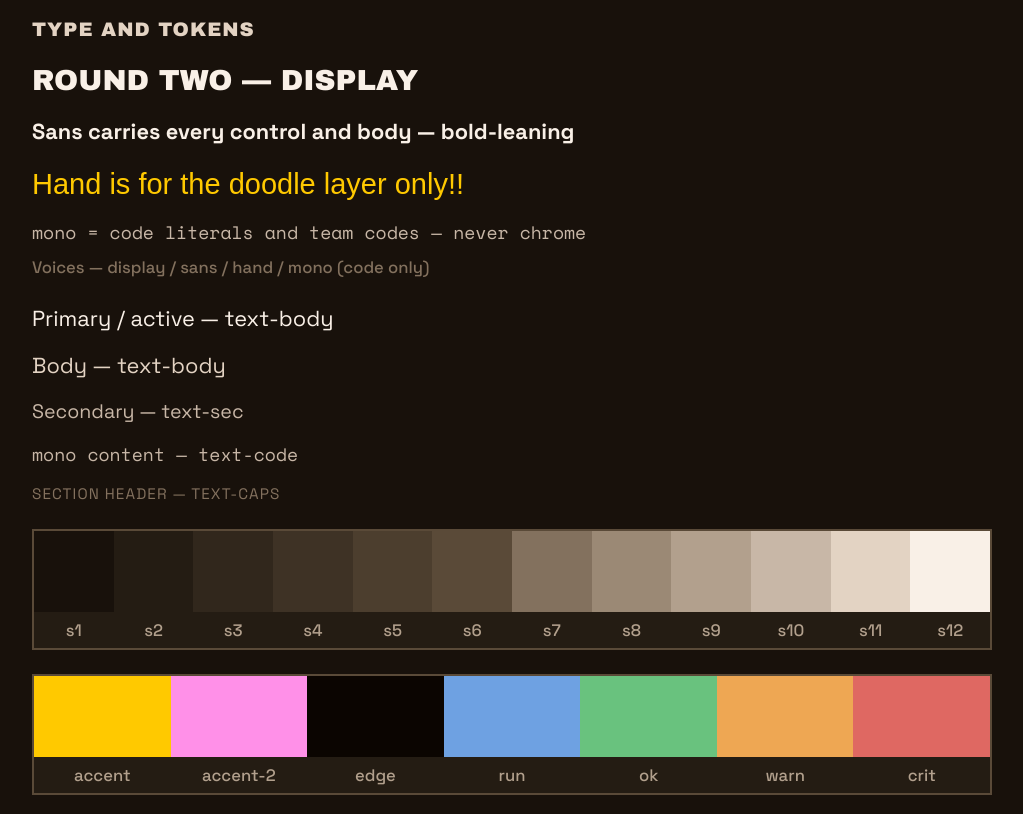
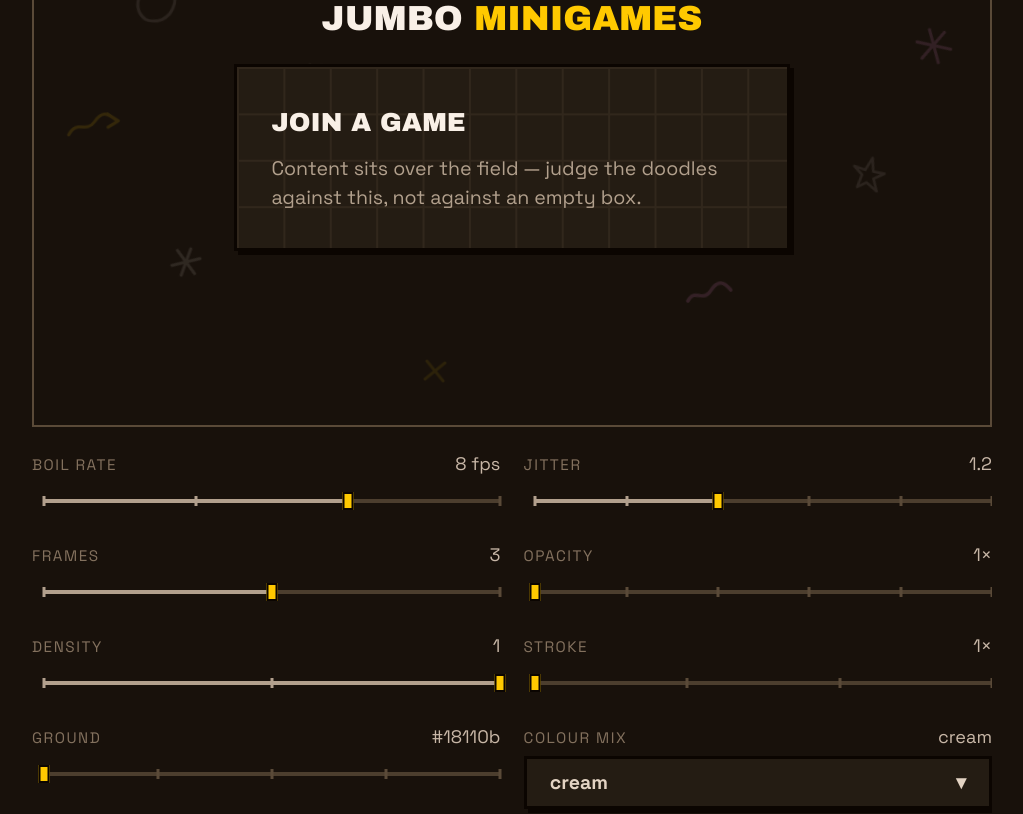
Before and after one commit to ajbarba01/jumbogames, a Next.js app: page /showcase in a window 1280 px wide. Shown: the part 7266-8080 px from the top of the page, without its empty margins (128-1151 px from the left). Built offline with nearby package versions, Linux system fonts and the light colour scheme; a web font is replaced by a local one.

Commit message:
feat(showcase): add a live tuning surface for the doodle field

```diff
--- /dev/null
+++ b/src/app/showcase/background-lab.tsx
@@ -0,0 +1,196 @@
+/**
+ * Dev-only tuning surface for the background doodle layer: every setting the
+ * field takes, wired to live controls over a contained preview. It renders the
+ * same DoodleField the app mounts, so what is tuned here is what ships — the
+ * panel at the foot prints the literal to paste into settings.ts.
+ */
+"use client";
+
+import { useState } from "react";
+import { Card, Select, StepSlider } from "@jumbo/ui";
+import { DoodleField } from "@/components/doodles/DoodleField";
+import { DOODLE_SETTINGS } from "@/components/doodles/settings";
+import type { DoodleMix } from "@/components/doodles/specs";
+
+const FPS = ["4", "6", "8", "12"] as const;
+const AMPLITUDE = ["0", "0.6", "1.2", "2", "3", "4.5"] as const;
+const FRAMES = ["2", "3", "4"] as const;
+const OPACITY = ["1", "1.5", "2", "3", "4.5", "6"] as const;
+const DENSITY = ["0.5", "0.75", "1"] as const;
+const STROKE = ["1", "1.25", "1.5", "2"] as const;
+// Progressively darker grounds against the theme's authored s1 (#18110b).
+const GROUND = ["#18110b", "#140e08", "#100b06", "#0b0704", "#050302"] as const;
+const MIXES: readonly DoodleMix[] = ["cream", "accent", "even"];
+
+function Knob({
+  label,
+  value,
+  children,
+}: {
+  label: string;
+  value: string;
+  children: React.ReactNode;
+}) {
+  // min-w-0: a grid item's default min-width is min-content, so a slider's
+  // intrinsic track width would otherwise push its column past its 1fr share.
+  return (
+    <div className="flex min-w-0 flex-col gap-1">
+      <div className="flex items-baseline justify-between gap-3">
+        <span className="text-caps uppercase tracking-widest text-s7">
+          {label}
+        </span>
+        <span className="text-code text-s10">{value}</span>
+      </div>
+      {children}
+    </div>
+  );
+}
+
+export function BackgroundLab(): React.JSX.Element {
+  const [fps, setFps] = useState<string>(String(DOODLE_SETTINGS.fps));
+  const [amplitude, setAmplitude] = useState<string>(
+    String(DOODLE_SETTINGS.amplitude),
+  );
+  const [frames, setFrames] = useState<string>(String(DOODLE_SETTINGS.frames));
+  const [opacity, setOpacity] = useState<string>(
+    String(DOODLE_SETTINGS.opacity),
+  );
+  const [density, setDensity] = useState<string>(
+    String(DOODLE_SETTINGS.density),
+  );
+  const [stroke, setStroke] = useState<string>(
+    String(DOODLE_SETTINGS.strokeScale),
+  );
+  const [ground, setGround] = useState<string>(GROUND[0]);
+  const [mix, setMix] = useState<DoodleMix>(DOODLE_SETTINGS.mix);
+
+  const settings = {
+    amplitude: Number(amplitude),
+    frames: Number(frames),
+    fps: Number(fps),
+    density: Number(density),
+    opacity: Number(opacity),
+    strokeScale: Number(stroke),
+    mix,
+  };
+
+  const literal = `export const DOODLE_SETTINGS: DoodleSettings = {
+  amplitude: ${settings.amplitude},
+  frames: ${settings.frames},
+  fps: ${settings.fps},
+  density: ${settings.density},
+  opacity: ${settings.opacity},
+  strokeScale: ${settings.strokeScale},
+  mix: "${settings.mix}",
+};`;
+
+  return (
+    <div className="flex w-full min-w-0 flex-col gap-4">
+      {/* The gallery paints an opaque bg-s1 over the route, so the real fixed
+          layer is invisible here — the preview hosts its own field instead. */}
+      <div
+        className="relative h-105 w-full overflow-hidden border-2 border-s6"
+        style={{ background: ground }}
+      >
+        {/* Keyed so every geometry change remounts the paths and restarts the
+            cycle together, rather than leaving frames mid-stagger. */}
+        <DoodleField
+          key={`${settings.amplitude}-${settings.frames}-${settings.fps}-${settings.density}`}
+          {...settings}
+        />
+        <div className="relative flex h-full flex-col items-center justify-center gap-4 p-6">
+          <p className="font-display text-2xl uppercase text-s12">
+            Jumbo <span className="text-accent">minigames</span>
+          </p>
+          <Card className="flex w-full max-w-sm flex-col gap-2 p-6">
+            <span className="font-display text-lg uppercase text-s12">
+              Join a game
+            </span>
+            <span className="text-sec text-s9">
+              Content sits over the field — judge the doodles against this, not
+              against an empty box.
+            </span>
+          </Card>
+        </div>
+      </div>
+
+      <div className="grid w-full grid-cols-1 gap-4 sm:grid-cols-2">
+        <Knob label="Boil rate" value={`${fps} fps`}>
+          <StepSlider
+            aria-label="Boil rate"
+            stops={FPS}
+            value={fps}
+            onChange={setFps}
+          />
+        </Knob>
+        <Knob label="Jitter" value={amplitude}>
+          <StepSlider
+            aria-label="Jitter amount"
+            stops={AMPLITUDE}
+            value={amplitude}
+            onChange={setAmplitude}
+          />
+        </Knob>
+        <Knob label="Frames" value={frames}>
+          <StepSlider
+            aria-label="Frame count"
+            stops={FRAMES}
+            value={frames}
+            onChange={setFrames}
+          />
+        </Knob>
+        <Knob label="Opacity" value={`${opacity}×`}>
+          <StepSlider
+            aria-label="Opacity multiplier"
+            stops={OPACITY}
+            value={opacity}
+            onChange={setOpacity}
+          />
+        </Knob>
+        <Knob label="Density" value={density}>
+          <StepSlider
+            aria-label="Density"
+            stops={DENSITY}
+            value={density}
+            onChange={setDensity}
+          />
+        </Knob>
+        <Knob label="Stroke" value={`${stroke}×`}>
+          <StepSlider
+            aria-label="Stroke weight"
+            stops={STROKE}
+            value={stroke}
+            onChange={setStroke}
+          />
+        </Knob>
+        <Knob label="Ground" value={ground}>
+          <StepSlider
+            aria-label="Ground darkness"
+            stops={GROUND}
+            value={ground}
+            onChange={setGround}
+          />
+        </Knob>
+        <Knob label="Colour mix" value={mix}>
+          {/* The field face, not the chip: this sits in a form row beside
+              sliders, and a chip stretched by a grid cell reads as a bar. */}
+          <Select
+            aria-label="Colour mix"
+            size="field"
+            options={MIXES}
+            value={mix}
+            onChange={(next) => setMix(next as DoodleMix)}
+          />
+        </Knob>
+      </div>
+
+      <pre className="overflow-x-auto border-2 border-s6 bg-s2 p-4 text-code text-s10">
+        {literal}
+      </pre>
+      <p className="text-meta text-s7">
+        Ground is previewed here only — taking it means editing --color-s1 in
+        the theme and re-validating the scale&rsquo;s contrast as a set.
+      </p>
+    </div>
+  );
+}
--- a/src/app/showcase/showcase-gallery.tsx
+++ b/src/app/showcase/showcase-gallery.tsx
@@ -42,6 +42,7 @@ import {
   Tabs,
   TeamChip,
 } from "@jumbo/ui";
+import { BackgroundLab } from "./background-lab";
 import { MotionDemos } from "./motion-demos";
 import { SlamWipeDemo } from "./slam-wipe-demo";
 import { ZoomDemo } from "./zoom-demo";
@@ -655,6 +656,14 @@ function MotionSection() {
   );
 }
 
+function BackgroundSection() {
+  return (
+    <Section title="Background">
+      <BackgroundLab />
+    </Section>
+  );
+}
+
 /* ---------- brand ---------- */
 
 const PATHS_MARK: BrandMarkSpec = {
@@ -825,6 +834,7 @@ export function ShowcaseGallery(): React.JSX.Element {
           <KeysSection />
           <FrameSection />
           <MotionSection />
+          <BackgroundSection />
           <BrandSection />
           <TypeTokensSection />
         </div>
--- a/src/components/doodles/specs.ts
+++ b/src/components/doodles/specs.ts
@@ -172,9 +172,11 @@ export type DoodleMix = "cream" | "accent" | "even";
 const CYCLE = [CREAM, YELLOW, PINK] as const;
 
 /**
- * How loud the field's colour runs. "cream" is the authored assignment, which
- * leans on the neutral; "accent" keeps every third mark neutral and paints the
- * rest; "even" gives the three colours equal share.
+ * How loud the field's colour runs, quietest first: "cream" is the authored
+ * assignment, which leans hard on the neutral; "even" gives the three colours
+ * an equal share; "accent" leaves only every fourth mark neutral and paints
+ * the rest. The three must differ in how much neutral they keep — that is the
+ * knob — so they are pinned apart in specs.test.ts.
  */
 export function strokeFor(
   doodle: Doodle,
@@ -183,5 +185,5 @@ export function strokeFor(
 ): string {
   if (mix === "cream") return doodle.stroke;
   if (mix === "even") return CYCLE[index % CYCLE.length]!;
-  return index % 3 === 0 ? CREAM : CYCLE[(index % 2) + 1]!;
+  return index % 4 === 0 ? CREAM : CYCLE[(index % 2) + 1]!;
 }
```
Also changed, not shown: 1 other file (tests, documents, lock files or other folders).
